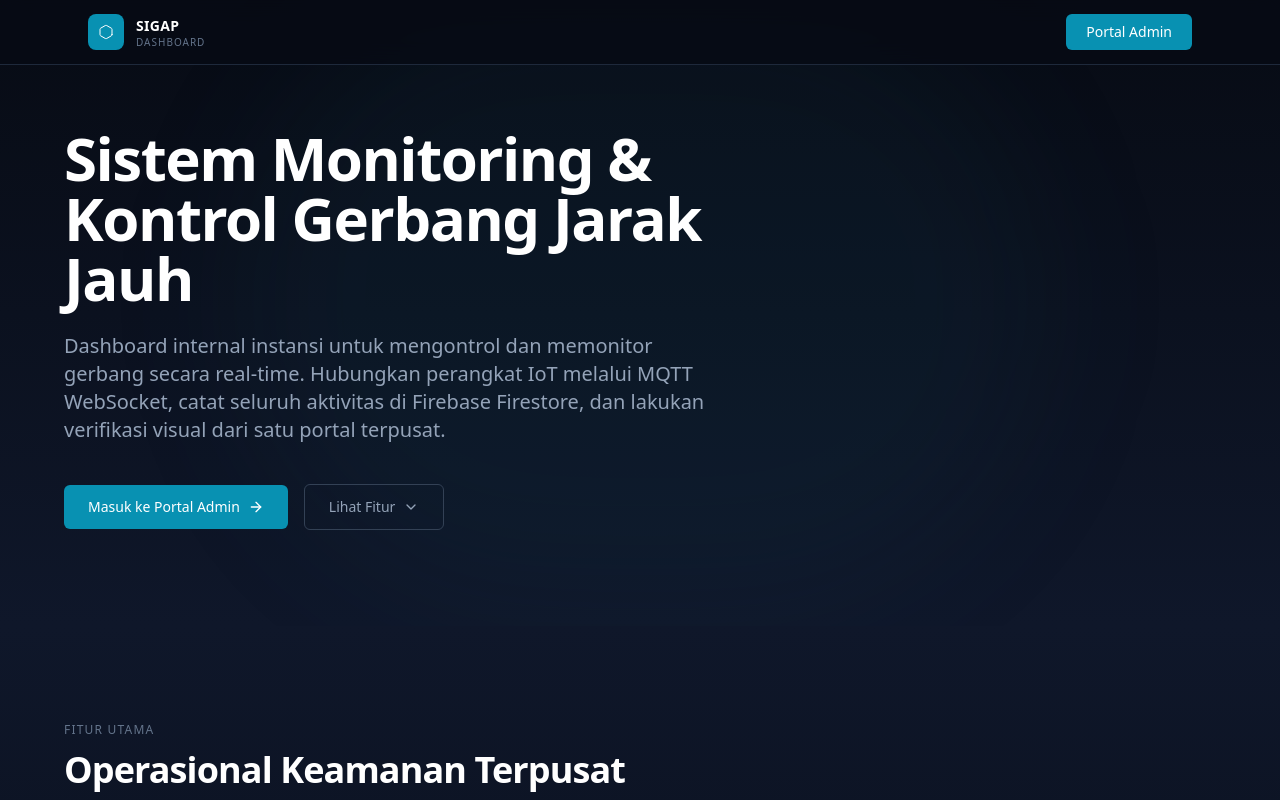
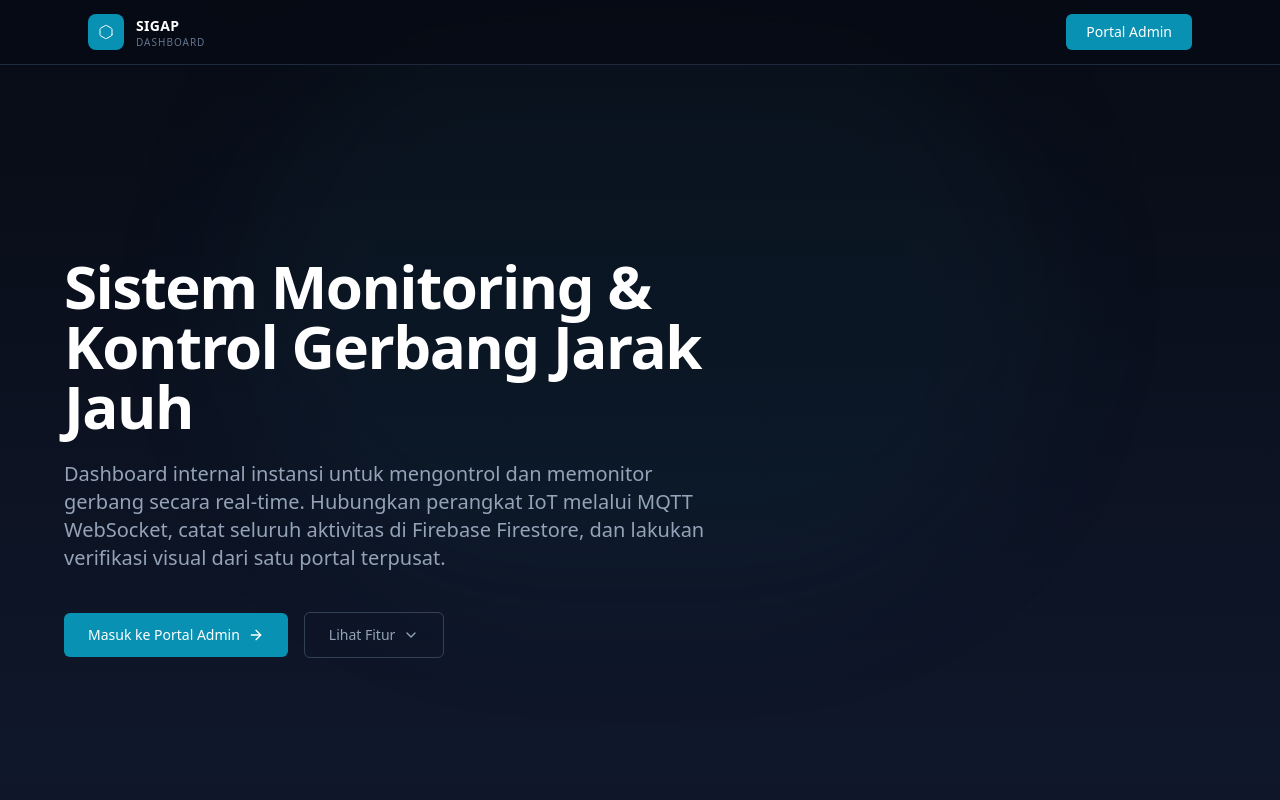
Before and after one commit to SIGAP-Core/sigap-dashboard, a Next.js app: page /home in a window 1280 px wide. Shown: the top 800 px of the page. Built offline with nearby package versions, Linux system fonts and the light colour scheme.

Commit message:
chore: fixing hero section landing page height

```diff
--- a/src/components/landing/Hero.tsx
+++ b/src/components/landing/Hero.tsx
@@ -3,7 +3,7 @@ import { ArrowRight, ChevronDown } from "lucide-react";
 
 export default function Hero() {
   return (
-    <section className="relative pt-32 pb-24 px-6 overflow-hidden bg-gradient-to-b from-[#070b14] to-[#0f172a]">
+    <section className="relative pt-64 pb-24 px-6 overflow-hidden bg-gradient-to-b from-[#070b14] to-[#0f172a]">
       <div className="absolute top-0 left-1/2 -translate-x-1/2 w-[800px] h-[600px] bg-cyan-900/10 rounded-full blur-3xl" />
 
       <div className="relative max-w-6xl mx-auto">
```
